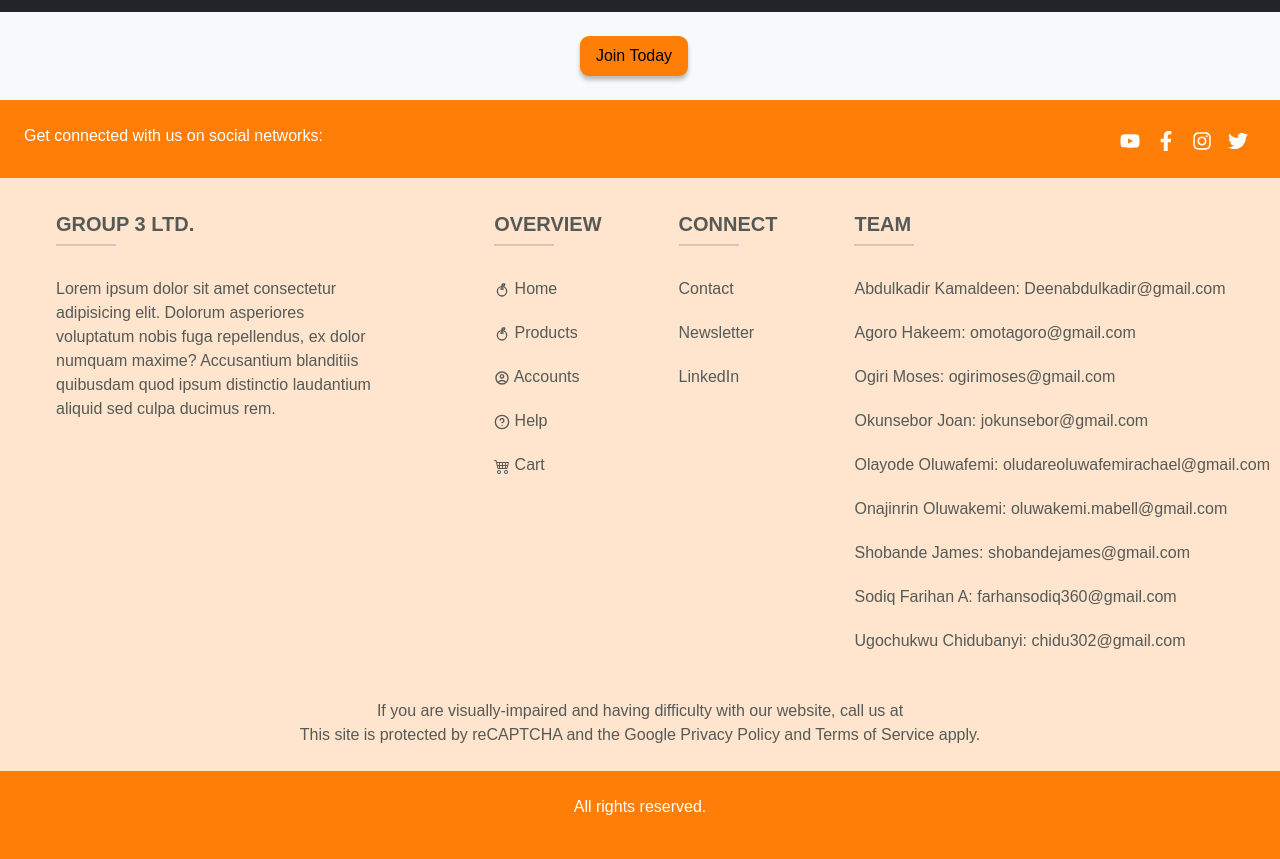
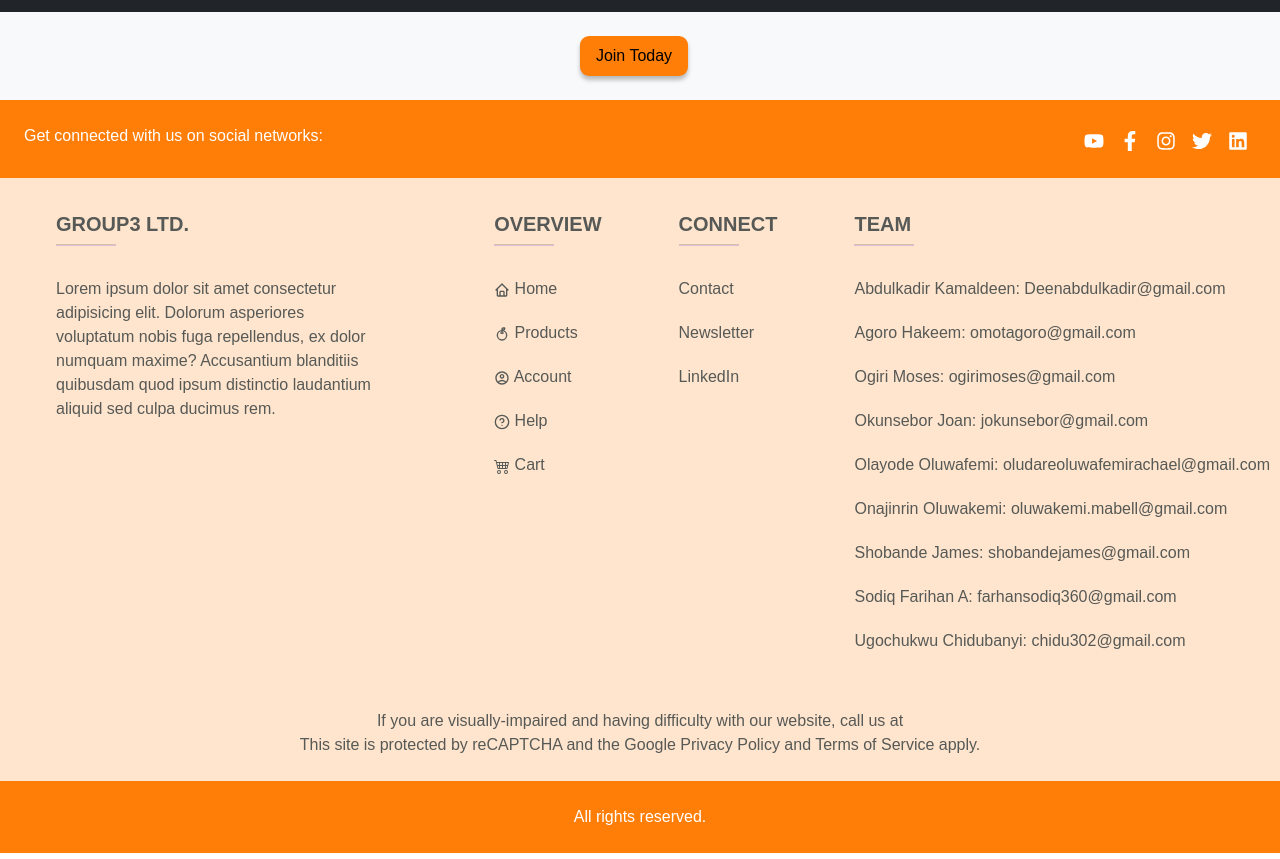
Before and after one commit to codeHokage1/group3-eCommerce, a React (Create React App) app in the folder e-commerce/: page / in a window 1280 px wide. Shown: the part 3860-4719 px from the top of the page. Built offline with nearby package versions, Linux system fonts and the light colour scheme; a web font is replaced by a local one.

Commit message:
further footer updates

```diff
--- a/e-commerce/src/components/Footer2/Footer2.jsx
+++ b/e-commerce/src/components/Footer2/Footer2.jsx
@@ -1,20 +1,30 @@
 import React from "react";
-import { FaYoutube, FaFacebookF, FaTwitter, FaInstagram } from "react-icons/fa";
+import {
+  FaYoutube,
+  FaFacebookF,
+  FaTwitter,
+  FaInstagram,
+  FaLinkedin,
+} from "react-icons/fa";
 import { BsCart4 } from "react-icons/bs";
+import { BiHome } from "react-icons/bi";
 import { FiHelpCircle } from "react-icons/fi";
 import { MdOutlineAccountCircle } from "react-icons/md";
 import { TbApple } from "react-icons/tb";
-import {Link} from "react-router-dom";
+import { Link } from "react-router-dom";
+import { useEffect } from "react";
 
 import "./footer2.css";
 
 const Footer2 = () => {
+  useEffect(() => {
+    window.scrollTo({ top: 0, left: 0, behaviour: "smooth" });
+  }, []);
   return (
     <div>
       <section
         class="d-flex justify-content-between p-4"
-             style={{backgroundColor: "#FF7E07"}}
-             >
+        style={{ backgroundColor: "#FF7E07" }}>
         <div class="me-5 text-white">
           <span>Get connected with us on social networks:</span>
         </div>
@@ -24,15 +34,11 @@ const Footer2 = () => {
             <FaYoutube />
           </a>
 
-              <a
-                href="https://facebook.com"
-                className="nav-link px-2 text-white">
+          <a href="https://facebook.com" className="nav-link px-2 text-white">
             <FaFacebookF />
           </a>
 
-              <a
-                href="https://instagram.com"
-                className="nav-link px-2 text-white">
+          <a href="https://instagram.com" className="nav-link px-2 text-white">
             <FaInstagram />
           </a>
 
@@ -40,12 +46,15 @@ const Footer2 = () => {
             <FaTwitter />
           </a>
 
+          <a href="https://twitter.com" className="nav-link px-2 text-white">
+            <FaLinkedin />
+          </a>
         </div>
       </section>
       <footer className="w-100 py-4 flex-shrink-0 pink-background">
         <div className="list">
           <div class="col-md-3 col-lg-4 col-xl-3 mx-auto mb-2">
-            <h3 class="text-uppercase fw-bold">Group 3 Ltd.</h3>
+            <h3 class="text-uppercase fw-bold">Group3 Ltd.</h3>
             <hr
               class="mb-4 mt-0 d-inline-block mx-auto"
               style={{
@@ -72,19 +81,47 @@ const Footer2 = () => {
               }}
             />
             <li>
-              <Link to="/" style={{textDecoration:"none", color:"#565956"}}><TbApple /> Home</Link>
+              <Link to="/" style={{ textDecoration: "none", color: "#565956" }} onClick={() => {
+                window.scrollTo({ top: 0, left: 0, behaviour: "smooth" });
+              }}>
+                <BiHome /> Home
+              </Link>
             </li>
             <li>
-              <Link to="/products" style={{textDecoration:"none", color:"#565956"}}><TbApple /> Products</Link>
+              <Link
+                to="/products"
+                style={{ textDecoration: "none", color: "#565956" }}
+                onClick={() => {
+                  window.scrollTo({ top: 0, left: 0, behaviour: "smooth" });
+                }}
+                >
+                <TbApple /> Products
+              </Link>
             </li>
             <li>
-              <MdOutlineAccountCircle /> Accounts
+              <Link
+                to="/account"
+                style={{ textDecoration: "none", color: "#565956" }} onClick={() => {
+                  window.scrollTo({ top: 0, left: 0, behaviour: "smooth" });
+                }}>
+                <MdOutlineAccountCircle /> Account
+              </Link>
             </li>
             <li>
+              <Link to="/" style={{ textDecoration: "none", color: "#565956" }} onClick={() => {
+                window.scrollTo({ top: 0, left: 0, behaviour: "smooth" });
+              }}>
                 <FiHelpCircle /> Help
+              </Link>
             </li>
             <li>
-             <Link to="/cartpage" style={{textDecoration:"none", color:"#565956"}}><BsCart4 /> Cart</Link>
+              <Link
+                to="/cartpage"
+                style={{ textDecoration: "none", color: "#565956" }} onClick={() => {
+                  window.scrollTo({ top: 0, left: 0, behaviour: "smooth" });
+                }}>
+                <BsCart4 /> Cart
+              </Link>
             </li>
           </ul>
           <ul id="connect">
@@ -123,17 +160,19 @@ const Footer2 = () => {
           </ul>
         </div>
 
-          <p className="nav justify-content-center">
+        <p className="nav justify-content-center" style={{ marginTop: "20px" }}>
           If you are visually-impaired and having difficulty with our website,
           call us at{" "}
         </p>
         <p className="nav justify-content-center">
-            This site is protected by reCAPTCHA and the Google Privacy Policy
-            and Terms of Service apply.
+          This site is protected by reCAPTCHA and the Google Privacy Policy and
+          Terms of Service apply.
         </p>
       </footer>
 
-      <footer className="w-100 py-4 flex-shrink-0 text-white" style={{backgroundColor: "#FF7E07"}}>
+      <footer
+        className="w-100 py-4 flex-shrink-0 text-white"
+        style={{ backgroundColor: "#FF7E07", height: "9vh" }}>
         <p className="rights">All rights reserved.</p>
       </footer>
     </div>
```
Also changed, not shown: e-commerce/src/components/Footer2/footer2.css (line endings or trailing spaces). Lines whose indentation alone changed are shown as unchanged.
